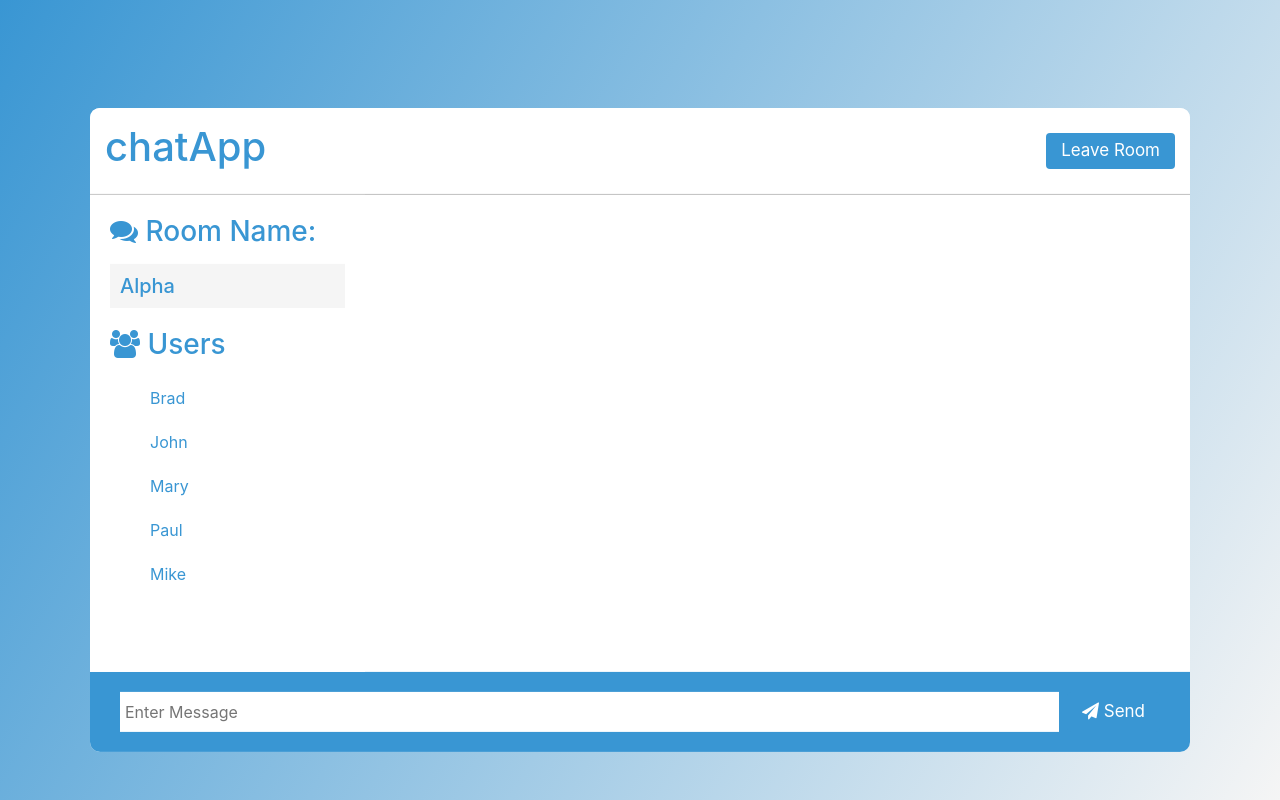
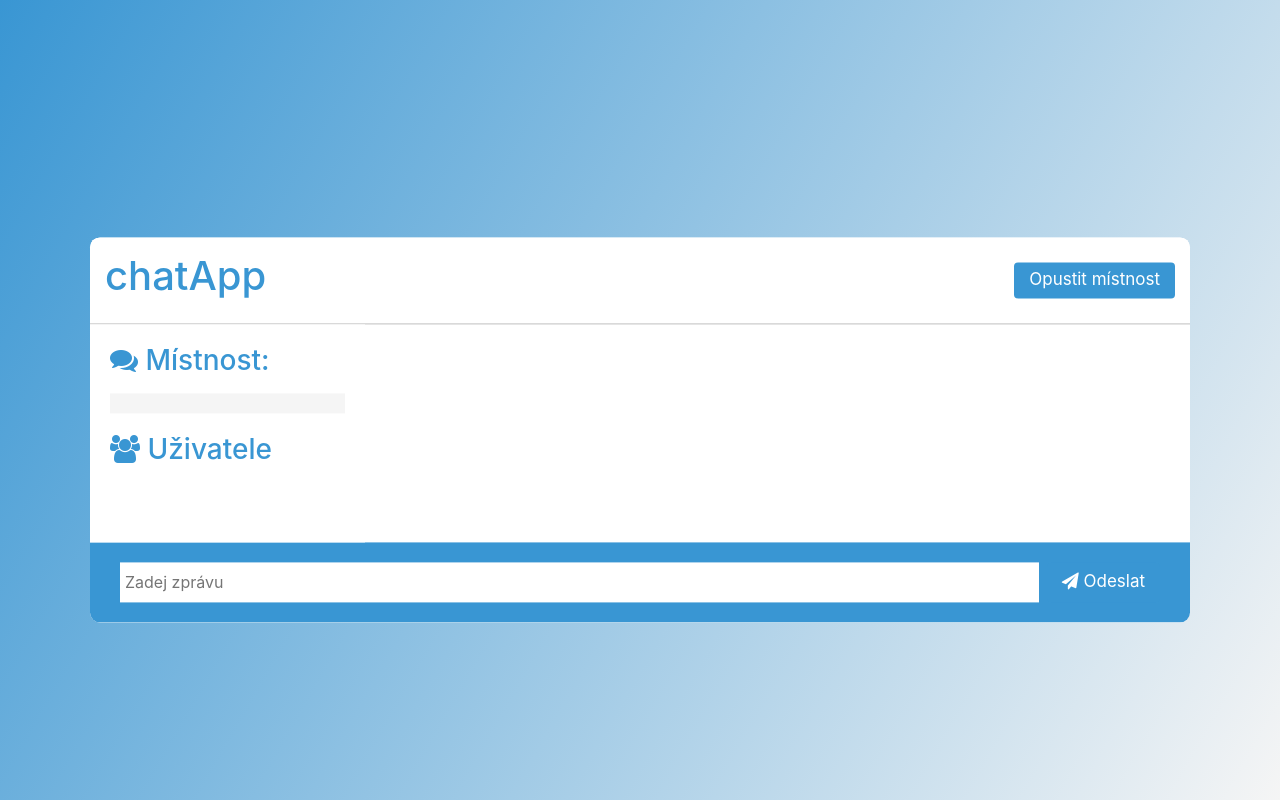
Before and after one commit to Jakmis/chatApp, a website: page public/chat.html in a window 1280 px wide. Drawn offline with nearby package versions, Linux system fonts and the light colour scheme; no server answers.

Commit message:
Verze 1.2

```diff
--- a/public/chat.html
+++ b/public/chat.html
@@ -18,34 +18,23 @@
     <div class="chat-container">
       <header class="chat-header">
         <h1>chatApp</h1>
-        <a href="index.html" class="btn">Leave Room</a>
+        <a href="index.html" class="btn">Opustit místnost</a>
       </header>
       <main class="chat-main">
         <div class="chat-sidebar">
-          <h3><i class="fa fa-comments"></i> Room Name:</h3>
-          <h2 id="room-name">Alpha</h2>
-          <h3><i class="fa fa-users"></i> Users</h3>
-          <ul id="users">
-            <li>Brad</li>
-            <li>John</li>
-            <li>Mary</li>
-            <li>Paul</li>
-            <li>Mike</li>
-          </ul>
+          <h3><i class="fa fa-comments"></i> Místnost:</h3>
+          <h2 id="room-name"></h2>
+          <h3><i class="fa fa-users"></i> Uživatele</h3>
+          <ul id="users"></ul>
         </div>
         <div class="chat-messages">
         </div>
       </main>
       <div class="chat-form-container">
         <form id="chat-form">
-          <input
-            id="msg"
-            type="text"
-            placeholder="Enter Message"
-            required
-            autocomplete="off"
+          <input id="msg" type="text" placeholder="Zadej zprávu" required autocomplete="off"
           />
-          <button class="btn"><i class="fa fa-paper-plane"></i> Send</button>
+          <button class="btn"><i class="fa fa-paper-plane"></i> Odeslat</button>
         </form>
       </div>
     </div>
@@ -58,5 +47,6 @@
     <script src="https://cdnjs.cloudflare.com/ajax/libs/qs/6.9.6/qs.min.js" integrity="sha512-3TmPrquYLaAsUmZKXRARTDC5siWhLAdBVqNo4dWpDABBtLU62AaoTaQJEvjxjExcZYurO6i1dnK85k8pPIBlRg==" crossorigin="anonymous"></script>
     <script src="/socket.io/socket.io.js"></script>
     <script src="js/main.js"></script>
+
   </body>
 </html>
--- a/public/js/main.js
+++ b/public/js/main.js
@@ -1,6 +1,7 @@
 const chatForm = document.getElementById('chat-form');
 const chatMessage = document.querySelector('.chat-messages');
-
+const roomName = document.getElementById('room-name');
+const userList = document.getElementById('user');
 //Získat jméno a room z URL
 const { username, room } = Qs.parse(location.search, {
     ignoreQueryPrefix: true
@@ -10,6 +11,12 @@ const socket = io();
 
 //Připojit se do místnosti
 socket.emit('joinRoom', {username, room});
+
+//Získat místnost a uživatele
+socket.on('roomUsers', ({ room, users}) => {
+    outputRoomName(room);
+    outputUsers(users);
+});
 
 //Zpráva ze serveru
 socket.on('message', message => {
@@ -44,3 +51,13 @@ function outputMessage(message){
     </p>`
     document.querySelector('.chat-messages').appendChild(div);
 };
+
+function outputRoomName(room) {
+    roomName.innerText = room;
+}
+
+function outputUsers(users) {
+    userList.innerHTML = `
+    ${users.map(user => `<li>${user.username}</li>`).join()}
+    `;
+}
--- a/utils/users.js
+++ b/utils/users.js
@@ -1,10 +1,8 @@
-const { relativeTimeRounding } = require("moment");
-
 const users = [];
 
 //Připojit uživatele do chatu
 function userJoin(id, username, room) {
-    const user = {id, username, room};
+    const user = { id, username, room };
 
     users.push(user);
 
@@ -26,7 +24,7 @@ function userLeave(id) {
 
 //Místnost uživatele
 function getRoomUsers(room) {
-    return user.filter(user => user.room === room);
+    return users.filter(user => user.room === room);
 
 }
 
```
Also changed, not shown: server.js (+18 -8 lines).
